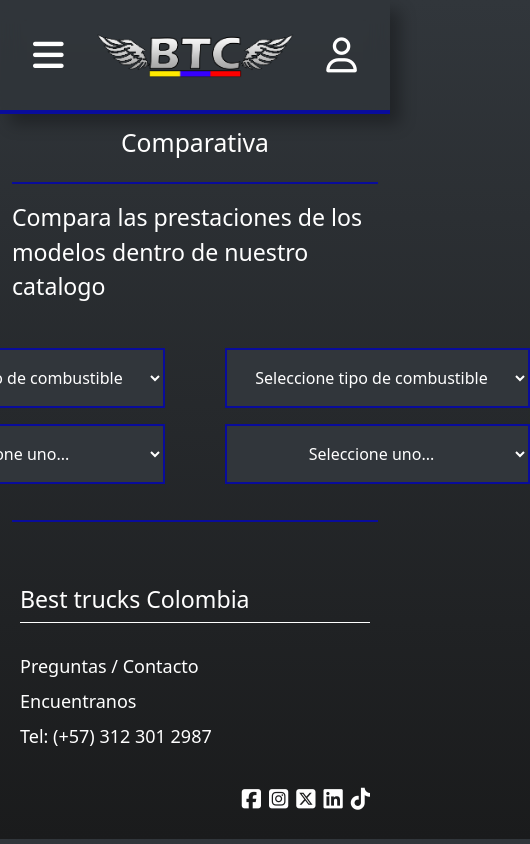
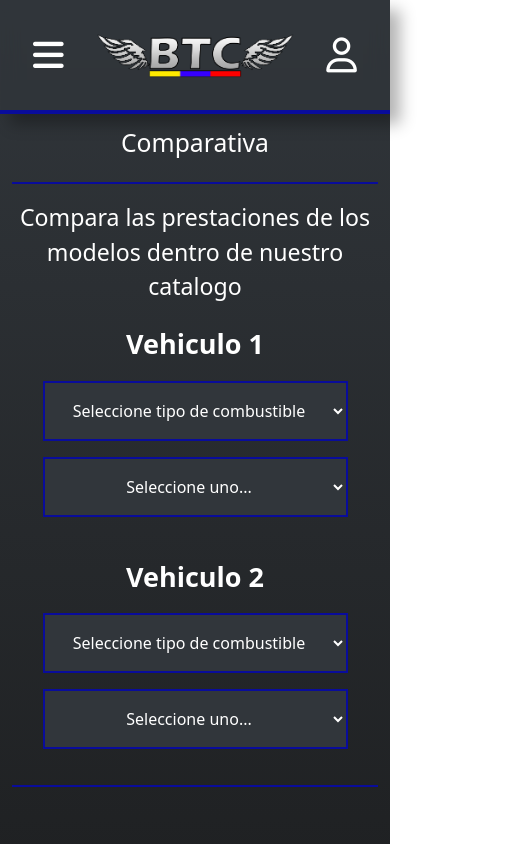
Before and after one commit to JesarRL/BTC-Frontend, an Angular app: page /comparativa in a window 390 px wide. Shown: the top 844 px of the page, 530 px wide, since content can reach past the window. Built offline with nearby package versions, Linux system fonts and the light colour scheme.

Commit message:
subiendo responsive de catalogo y comparativa

```diff
--- a/src/app/components/catalogo/catalogo.component.css
+++ b/src/app/components/catalogo/catalogo.component.css
@@ -120,6 +120,15 @@ input[type=number]::-webkit-inner-spin-button {
     .seccion-catalogo {
         width: 100%;
     }
+
+    .contenedorImagenesCatalogo {
+        justify-content: space-between; /* Separa las cartas */
+    }
+
+    .cartaCatalogoCompleto {
+        width: 48% !important; /* Dos cartas por fila ocupan el 48% del ancho cada una */
+         /* La altura se ajusta automáticamente */
+    }
 }
 
 /* CATALOGO */
@@ -153,7 +162,7 @@ input[type=number]::-webkit-inner-spin-button {
     /* Mantiene la proporción */
     aspect-ratio: 335 / 250;
     /* Mantiene la proporción 335x250 */
-    object-fit: cover;
+    object-fit: fill;
     /* Ajusta la imagen dentro del área sin distorsionarse */
 }
 
@@ -182,13 +191,22 @@ input[type=number]::-webkit-inner-spin-button {
 
 .modalCatalogo {
     background-color: var(--color-gris-carta);
+    display: flex;
+}
+
+.modalImagen{
+    width: 50%;
 }
 
 .modalCatalogo img {
-    width: 600px;
+    width: 100%;
     height: 400px;
     border-radius: 10px;
     border: 4px solid var(--color-azul-principal);
+}
+
+.modalCaracteristicas{
+    width: 50%;
 }
 
 .textoModal {
@@ -196,3 +214,21 @@ input[type=number]::-webkit-inner-spin-button {
 
     color: #fff;
 }
+
+@media (max-width: 700px) {
+    .modalCatalogo{
+        display: block;
+    }
+
+    .modalImagen{
+        width: 100%;
+    }
+    .modalCatalogo img{
+        height: auto ;
+    }
+
+
+    .modalCaracteristicas{
+        width: 100%;
+    }
+}
--- a/src/app/components/catalogo/catalogo.component.html
+++ b/src/app/components/catalogo/catalogo.component.html
@@ -31,7 +31,7 @@
             <div class="d-flex flex-column">
                 <div class="w-100 elemento-filtro">
                     <i class="fa-solid fa-caret-right"></i>
-                    <span class="elementos-filtro">Combustible</span>
+                    <span class="elementos-filtro"> Combustible</span>
                     <div>
                         <select class="w-100 elemento-select" id="selectCombustible">
                             <option value="">Seleccione tipo de combustible</option>
@@ -42,7 +42,7 @@
                 </div>
                 <div class="w-100 elemento-filtro">
                     <i class="fa-solid fa-caret-right"></i>
-                    <span class="elementos-filtro">Marca</span>
+                    <span class="elementos-filtro"> Marca</span>
                     <div>
                         <select class="w-100 elemento-select" id="selectMarca">
                             <option value="">Seleccione una marca</option>
@@ -61,7 +61,7 @@
                 </div>
                 <div class="w-100 elemento-filtro">
                     <i class="fa-solid fa-caret-right"></i>
-                    <span class="elementos-filtro">Modelo</span>
+                    <span class="elementos-filtro"> Modelo</span>
                     <div>
                         <select class="w-100 elemento-select" id="selectModelo">
                             <option value="">Seleccione el modelo</option>
@@ -73,7 +73,7 @@
                 </div>
                 <div class="w-100 elemento-filtro">
                     <i class="fa-solid fa-caret-right"></i>
-                    <span class="elementos-filtro">Cilindrada (c.c)</span>
+                    <span class="elementos-filtro"> Cilindrada (c.c)</span>
                     <div class="d-flex justify-content-between align-items-center elemento-select flex-wrap">
                         <span>Desde</span>
                         <input type="number" class="inputFiltro" id="minCilindrada" />
@@ -84,7 +84,7 @@
                 </div>
                 <div class="w-100 elemento-filtro elemento-filtro-precio">
                     <i class="fa-solid fa-caret-right"></i>
-                    <span class="elementos-filtro">Precio ($ USD)</span>
+                    <span class="elementos-filtro"> Precio ($ USD)</span>
                     <div class="d-flex justify-content-between align-items-center elemento-select flex-wrap">
                         <span>Desde</span>
                         <input type="number" class="inputFiltro" id="minPrecio" />
@@ -101,7 +101,7 @@
                 </div>
             </div>
         </div>
-        <div class="seccion-catalogo px-4">
+        <div class="seccion-catalogo px-2">
             <div class="contenedorImagenesCatalogo d-flex justify-content-evenly">
                 @for (item of catalogoFiltro; track item._id) {
                     <div class="card cartaCatalogoCompleto" data-bs-toggle="modal" [attr.data-bs-target]="'#modal-' + item._id">
@@ -121,11 +121,11 @@
                                     <h1 class="modal-title fs-5 text-center" id="exampleModalLabel">Best Trucks Colombia</h1>
                                     <button type="button" class="btn-close" data-bs-dismiss="modal" aria-label="Close"></button>
                                 </div>
-                                <div class="modal-body modalCatalogo d-flex align-items-center">
-                                    <div>
+                                <div class="modal-body modalCatalogo align-items-center">
+                                    <div class="modalImagen">
                                         <img src="{{ item.imagen }}" />
                                     </div>
-                                    <div class="d-flex flex-column justify-content-between pt-1 ms-4">
+                                    <div class="d-flex flex-column justify-content-between pt-1 ms-4 modalCaracteristicas">
                                         <h2 class="text-white fs-1">{{ item.marca }} {{ item.modelo }}</h2>
                                         <p class="textoModal">
                                             <span class="fw-medium">Modelo:</span>
--- a/src/app/components/comparativa/comparativa.component.css
+++ b/src/app/components/comparativa/comparativa.component.css
@@ -20,25 +20,15 @@
 .contenedor-seleccionar-comparativa {
     position: relative;
     padding: 20px 0px;
+    gap: 20px;
 }
 
-.contenedor-seleccionar-comparativa::before {
-    content: "";
-    position: absolute;
-    top: 0;
-    bottom: 0;
-    left: 49.925%;
-    /* Coloca la línea en el centro horizontal del contenedor */
-    border-left: 3px solid var(--color-logo);
+
+.textoVehiculo{
+    font-size: 27px;
+    font-weight: 600;
 }
 
-.formulario-seleccionar-comparativa1 {
-    transform: translateX(-30px)
-}
-
-.formulario-seleccionar-comparativa2 {
-    transform: translateX(30px)
-}
 
 
 .cartaCatalogoCompleto {
@@ -65,3 +55,27 @@
 .contenedor2{
     margin-left: 5px;
 }
+
+@media (max-width: 720px){
+    .contenedor-seleccionar-comparativa{
+        display: flex;
+        flex-direction: column;
+    }
+
+    .contenedor-cuadro-comparativo{
+        flex-direction: column;
+    }
+
+    .contenedor1{
+        width: 100%;
+    }
+
+    .contenedor2{
+        width: 100%;
+    }
+
+    .cartaCatalogoCompleto img{
+        width: 100%;
+        height: 100%;
+    }
+}
--- a/src/app/components/comparativa/comparativa.component.html
+++ b/src/app/components/comparativa/comparativa.component.html
@@ -5,10 +5,12 @@
     </div>
 
     <div class="col-12 text-white d-flex flex-column align-items-center justify-content-center py-3 mb-4 contenedor-comparativa">
-        <div class="fs-3 mb-4">Compara las prestaciones de los modelos dentro de nuestro catalogo</div>
+        <div class="fs-3 text-center">Compara las prestaciones de los modelos dentro de nuestro catalogo</div>
 
         <div class="d-flex w-100 contenedor-seleccionar-comparativa justify-content-center">
-            <form name="seleccionar_camioneta_1" class="d-flex flex-column formulario-seleccionar-comparativa1">
+            <div class="formulario-seleccionar-comparativa1 d-flex flex-column justify-content-center align-items-center">
+                <span class="textoVehiculo mb-3">Vehiculo 1</span>
+                <form name="seleccionar_camioneta_1" class="d-flex flex-column ">
                     <select name="seleccionado" class="contenedor-opciones-comparativa px-4 py-3 text-decoration-none text-white text-center" (change)="consultarInfoLista1($event)">
                         <option value="">Seleccione tipo de combustible</option>
                         <option value="G">Gasolina</option>
@@ -21,8 +23,11 @@
                         }
                     </select>
                 </form>
+            </div>
             <div class="comparativa-linea-vertical"></div>
-            <form name="seleccionar_camioneta_2" class="d-flex flex-column formulario-seleccionar-comparativa2">
+            <div class="formulario-seleccionar-comparativa2 d-flex flex-column justify-content-center align-items-center">
+                <span class="textoVehiculo mb-3">Vehiculo 2</span>
+                <form name="seleccionar_camioneta_2" class="d-flex flex-column ">
                     <select name="seleccionado" class="contenedor-opciones-comparativa px-4 py-3 text-decoration-none text-white text-center" (change)="consultarInfoLista2($event)">
                         <option value="">Seleccione tipo de combustible</option>
                         <option value="G">Gasolina</option>
@@ -35,6 +40,7 @@
                         }
                     </select>
                 </form>
+            </div>
         </div>
 
 
```
Lines whose indentation alone changed are shown as unchanged.
